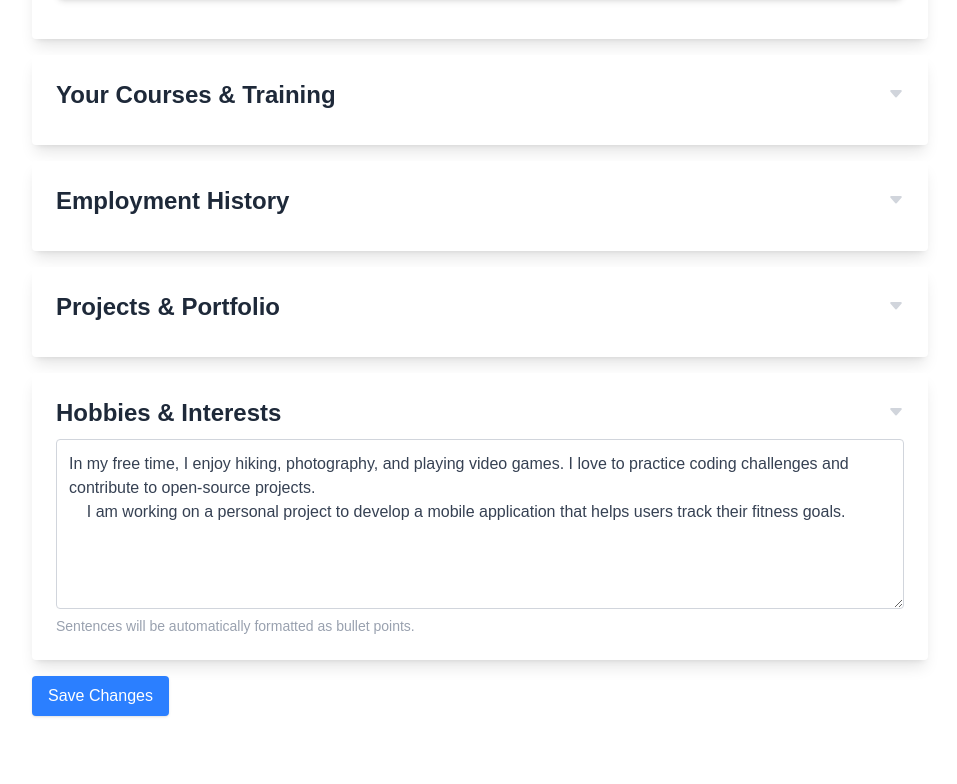
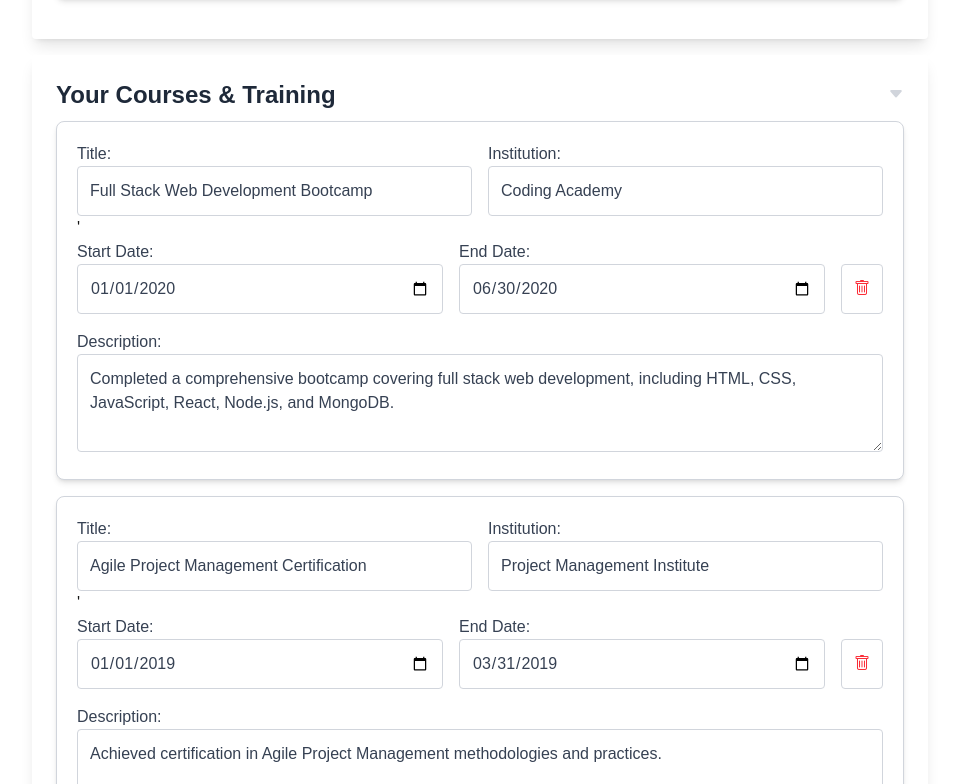
Before and after one commit to KiwiFunk/resume-builder, a Next.js app in the folder resume-app/: page /edit-details in a window 1280 px wide. Shown: the part 2176-2960 px from the top of the page, without its empty margins (160-1117 px from the left). Before the commit the page ends 2916 px from the top, so only its background shows below. Built offline with nearby package versions, Linux system fonts and the light colour scheme.

Commit message:
Added input fields for courses & training

```diff
--- a/resume-app/src/app/edit-details/page.js
+++ b/resume-app/src/app/edit-details/page.js
@@ -236,12 +236,55 @@ export default function EditDetailsPage() {
 
                         {/* Add new education button under the last education entry */}
                 </CollapsibleContainer>
+
                 <CollapsibleContainer title="Your Courses & Training">
                         {/* Map through current courses data */}
-                        {/* Course Name, Institution, Start/End date selection, TextArea for description of training or cert */}
+                        {data.training
+                            .sort((a, b) => new Date(b.startDate) - new Date(a.startDate)) // Sort by startDate (Descending)
+                            .map((course, index) => (
+                                <div id="training-entry" key={index} className="mb-4 w-full bg-white p-5 rounded-lg shadow-md border border-gray-300">
+
+                                    <div className="grid grid-cols-1 sm:mb-0 sm:grid-cols-2 sm:gap-4">
+                                        <div>
+                                            <label htmlFor="course-title" className="block text-gray-700">Title:</label>
+                                            <input type="text" id="course-title" defaultValue={course.title} className={inputClasses} />'
+                                        </div>
+                                        <div>
+                                            <label htmlFor="course-institute" className="block text-gray-700">Institution:</label>
+                                            <input type="text" id="course-institute" defaultValue={course.institution} className={inputClasses} />
+                                        </div>
+                                    </div>
+
+                                    <div className="mt-6 sm:mt-0 flex flex-col sm:flex-row gap-6 sm:gap-4">
+
+                                        <div className="flex-1">
+                                            <label htmlFor="course-start" className="block text-gray-700">Start Date:</label>
+                                            <input type="date" id="course-start" defaultValue={course.startDate} className={inputClasses} />
+                                        </div>
+                                        <div className="flex-1">
+                                            <label htmlFor="course-end" className="block text-gray-700">End Date:</label>
+                                            <input type="date" id="course-end" defaultValue={course.endDate} className={inputClasses} />
+                                        </div>
+
+                                        {/* Delete button */}
+                                        <button
+                                            className="h-full p-3 mt-6 border border-gray-300 rounded text-red-500 hover:text-red-600 cursor-pointer sm:hover:animate-wiggle sm:hover:scale-110 transition-transform duration-100 ease-in-out flex-0"
+                                            onClick={() => alert("Delete skill group functionality coming soon!")}
+                                        >
+                                            <i className="bi bi-trash"></i>
+                                        </button>
+                                    </div>
+
+                                    <label htmlFor="course-description" className="block text-gray-700 mt-4">Description:</label>
+                                    <textarea id="course-description" defaultValue={course.description} className={inputClasses} rows="3"></textarea>
+
+                                </div>
+                            ))
+                        }
                         {/* Add new course button under the last course entry */}
-                        {/* Always sort with descending hierarchy, no need for dnd */}
+
                 </CollapsibleContainer>
+
                 <CollapsibleContainer title="Employment History">
                         {/* Map through current employment data */}
                         {/* Job Title, Company Name, Location, Start/End date selection, TextArea for description of job */}
```
